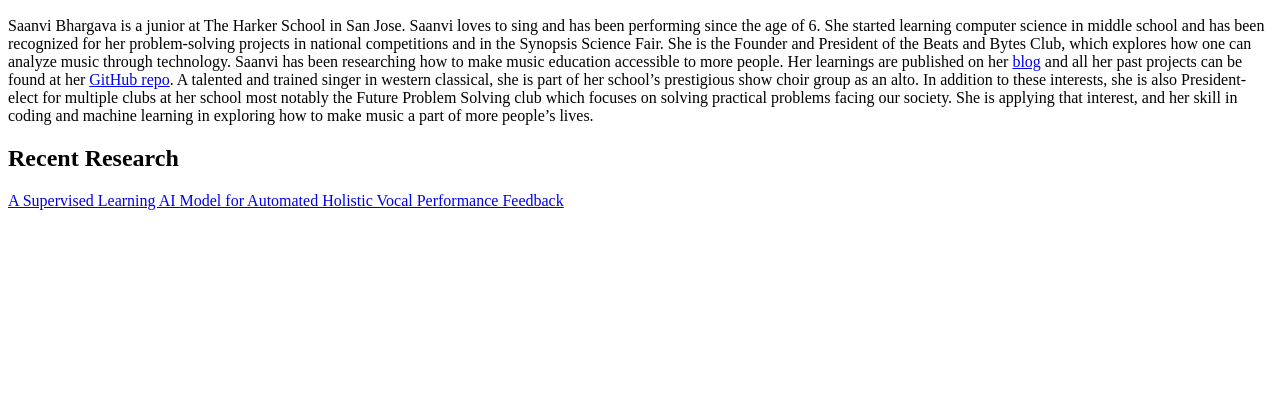
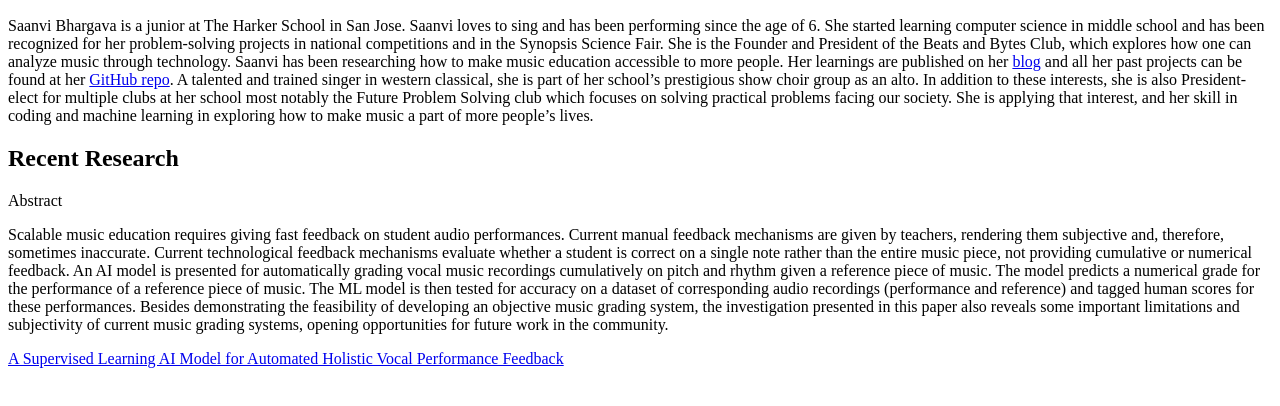
Before and after one commit to saanvib/saanvib.github.io, a plain HTML site: page index.html in a window 1280 px wide. Shown: the part 110-516 px from the top of the page. Drawn offline with Linux system fonts and the light colour scheme.

Commit message:
Update index.html

```diff
--- a/index.html
+++ b/index.html
@@ -12,6 +12,12 @@
     In addition to these interests, she is also President-elect for multiple clubs at her school most notably the Future Problem Solving club which focuses on solving practical problems facing our society.
     She is applying that interest, and her skill in coding and machine learning in exploring how to make music a part of more people’s lives.</p>
   <h2>Recent Research</h2>
+  <p>Abstract<p>
+    <p>Scalable music education requires giving fast feedback on student audio performances. Current manual feedback mechanisms are given by teachers, rendering them subjective and, therefore, sometimes inaccurate.
+      Current technological feedback mechanisms evaluate whether a student is correct on a single note rather than the entire music piece, not providing cumulative or numerical feedback.
+      An AI model is presented for automatically grading vocal music recordings cumulatively on pitch and rhythm given a reference piece of music.
+      The model predicts a numerical grade for the performance of a reference piece of music. The ML model is then tested for accuracy on a dataset of corresponding audio recordings (performance and reference) and tagged human scores for these performances.
+      Besides demonstrating the feasibility of developing an objective music grading system, the investigation presented in this paper also reveals some important limitations and subjectivity of current music grading systems, opening opportunities for future work in the community.</p>
   <a href="A Supervised Learning AI Model for Automated Holistic Vocal Performance Feedback with Figures.pdf">A Supervised Learning AI Model for Automated Holistic Vocal Performance Feedback</a>
 
 </body>
```
